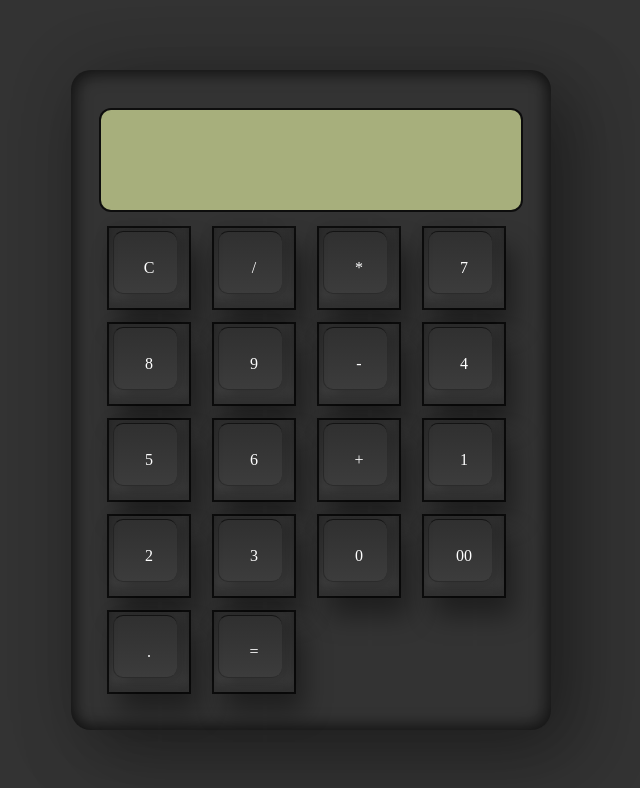
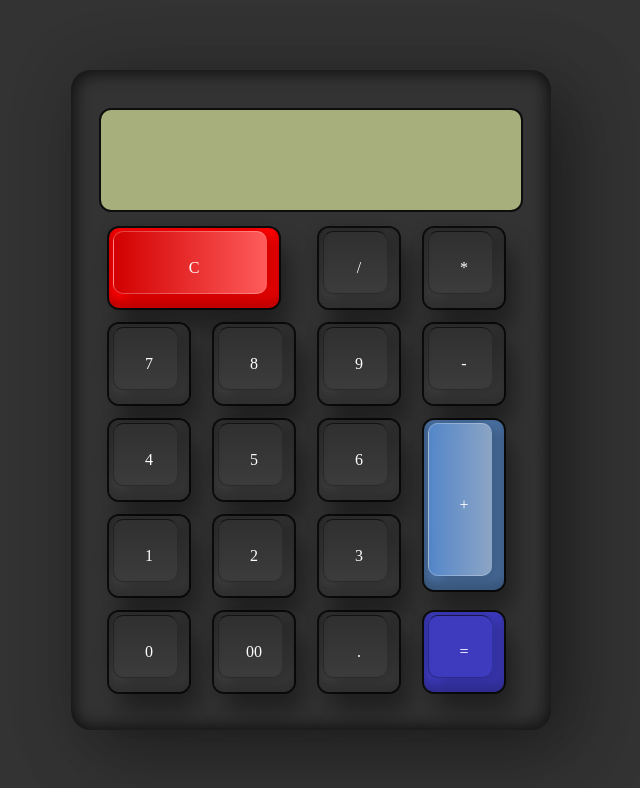
Before and after one commit to Tell396/calculator-js, a plain HTML site: page index.html in a window 1280 px wide. Shown: the whole page, without its empty margins (329-969 px from the left). Drawn offline with Linux system fonts and the light colour scheme.

Commit message:
Story #3. The buttons are painted. Fixed some bugs.

```diff
--- a/index.html
+++ b/index.html
@@ -12,7 +12,7 @@
     <div class="container">
       <form action="" class="calculator" name="calc">
         <input type="text" class="value" readonly name="txt" />
-        <span class="num" onclick="calc.txt.value=''"><i>C</i></span>
+        <span class="num clear" onclick="calc.txt.value=''"><i>C</i></span>
         <span class="num" onclick="calc.txt.value+='/'"><i>/</i></span>
         <span class="num" onclick="calc.txt.value+='*'"><i>*</i></span>
 
@@ -26,7 +26,7 @@
         <span class="num" onclick="calc.txt.value+='5'"><i>5</i></span>
         <span class="num" onclick="calc.txt.value+='6'"><i>6</i></span>
 
-        <span class="num" onclick="calc.txt.value+='+'"><i>+</i></span>
+        <span class="num plus" onclick="calc.txt.value+='+'"><i>+</i></span>
 
         <span class="num" onclick="calc.txt.value+='1'"><i>1</i></span>
         <span class="num" onclick="calc.txt.value+='2'"><i>2</i></span>
@@ -36,7 +36,9 @@
         <span class="num" onclick="calc.txt.value+='00'"><i>00</i></span>
         <span class="num" onclick="calc.txt.value+='.'"><i>.</i></span>
 
-        <span class="num" onclick="document.calc.txt.value=eval(calc.txt.value)"
+        <span
+          class="num equality"
+          onclick="document.calc.txt.value=eval(calc.txt.value)"
           ><i>=</i></span
         >
       </form>
--- a/src/style.css
+++ b/src/style.css
@@ -61,6 +61,7 @@ body {
   user-select: none;
   cursor: pointer;
   font-weight: 400;
+  border-radius: 10px;
 }
 
 .calculator > span::before {
@@ -79,9 +80,43 @@ body {
   border-top: 1px solid #0009;
 }
 
+.calculator > span:active {
+  filter: brightness(0.5);
+}
+
 .calculator > span > i {
   position: relative;
   font-style: normal;
   font-style: 1.5em;
   text-transform: uppercase;
 }
+
+.calculator > .clear {
+  grid-column: span 2;
+  width: 170px;
+  background: #f00;
+}
+
+.calculator > .clear::before {
+  background: linear-gradient(90deg, #d20000, #ffffff5c);
+  border-left: 1px solid #fff4;
+  border-bottom: 1px solid #fff4;
+  border-top: 1px solid #fff4;
+}
+
+.calculator > .plus {
+  grid-row: span 2;
+  height: 170px;
+  background: #5890daaf;
+}
+
+.calculator > .plus::before {
+  background: linear-gradient(90deg, #5890daaf, #ffffff5c);
+  border-left: 1px solid #fff4;
+  border-bottom: 1px solid #fff4;
+  border-top: 1px solid #fff4;
+}
+
+.calculator > .equality {
+  background: #413edfd0;
+}
```
